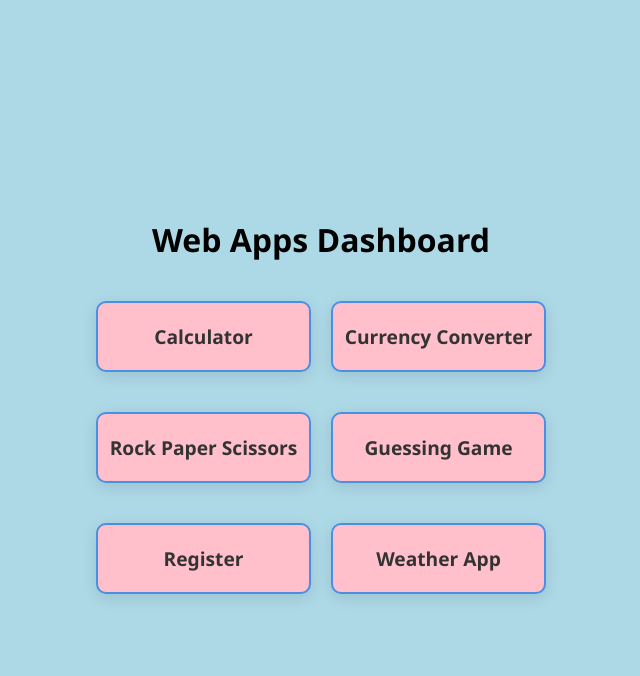
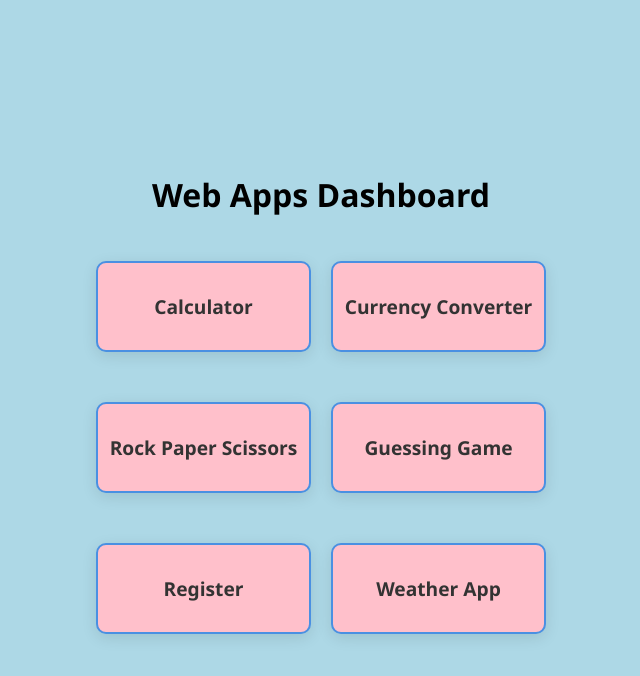
Before and after one commit to kayasthmahimahiteshkumar/dashboard_app, a Flask app: page / in a window 1280 px wide. Shown: the top 676 px of the page, without its empty margins (319-959 px from the left). Run offline with Flask 3, Linux system fonts and the light colour scheme.

Commit message:
Update style.css

```diff
--- a/static/style.css
+++ b/static/style.css
@@ -26,8 +26,8 @@
     background: pink;
     border-radius: 12px;
     box-shadow: 0 4px 15px rgba(0,0,0,0.1);
-    padding: 15px 15px;
-    margin: 10px 0;
+    padding: 20px 20px;
+    margin: 15px 0;
 }
 
 /* Dashboard grid */
@@ -39,7 +39,7 @@
 }
 
 .grid .box {
-    padding: 20px 0;
+    padding: 30px 0;
     font-size: 1.2rem;
     font-weight: 600;
     color: #333;
@@ -64,9 +64,9 @@
 }
 
 input, select, button {
-    font-size: 1rem;
-    padding: 10px 12px;
-    margin: 8px 0;
+    font-size: 0.9rem;
+    padding: 5px 5px;
+    margin: 6px 0;
     width: 100%;
     border-radius: 6px;
     border: 1.5px solid #ccc;
```
